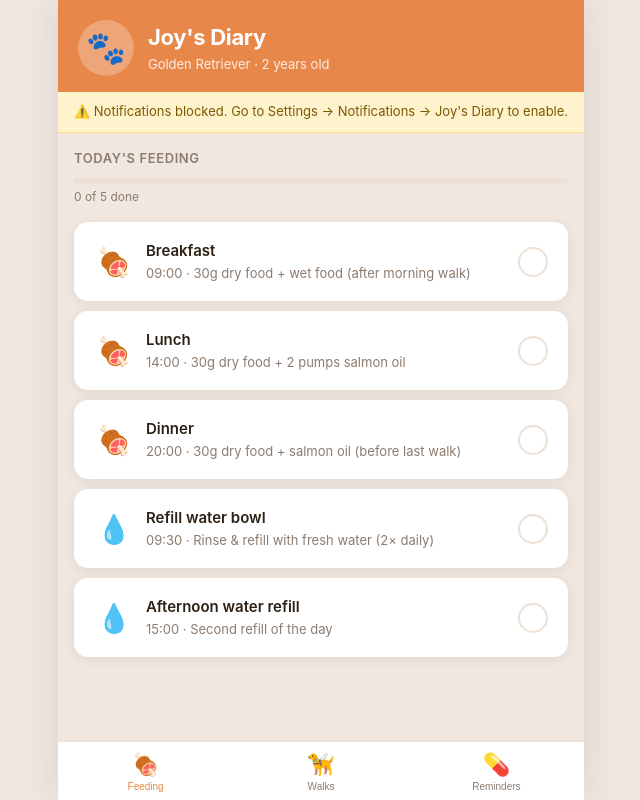
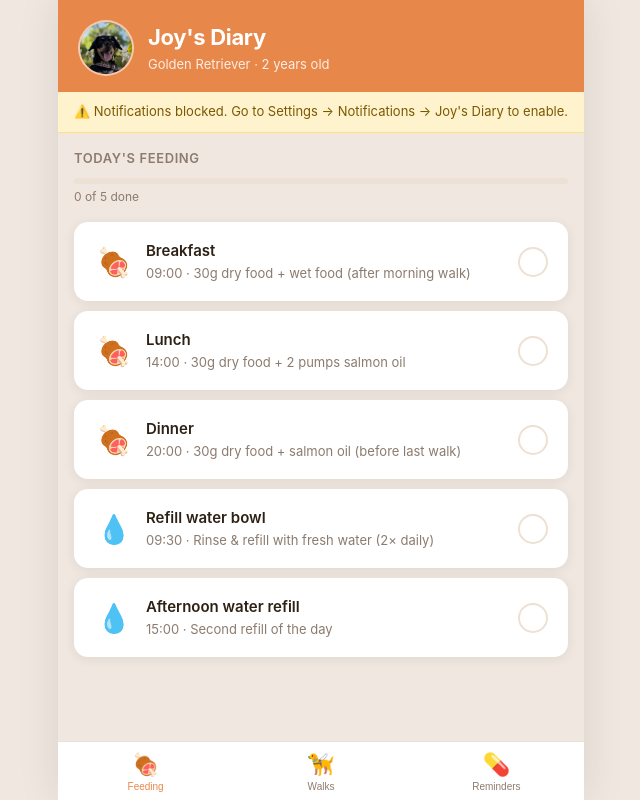
Before and after one commit to tony-yakim/joys_diary, a website: page index.html in a window 1280 px wide. Shown: the whole page, without its empty margins (319-959 px from the left). Drawn offline with Linux system fonts and the light colour scheme.

Commit message:
Use Joy's photo as app icon and avatar

```diff
--- a/index.html
+++ b/index.html
@@ -22,7 +22,7 @@
 
     <header>
       <div class="dog-profile">
-        <div class="dog-avatar">🐾</div>
+        <div class="dog-avatar"><img src="/icons/joy.jpg" alt="Joy" /></div>
         <div class="dog-info">
           <h1>Joy's Diary</h1>
           <p>Golden Retriever · 2 years old</p>
--- a/styles.css
+++ b/styles.css
@@ -58,12 +58,17 @@ header {
   width: 56px;
   height: 56px;
   border-radius: 50%;
+  overflow: hidden;
   background: rgba(255,255,255,0.25);
-  display: flex;
-  align-items: center;
-  justify-content: center;
-  font-size: 32px;
   flex-shrink: 0;
+  border: 2px solid rgba(255,255,255,0.4);
+}
+
+.dog-avatar img {
+  width: 100%;
+  height: 100%;
+  object-fit: cover;
+  display: block;
 }
 
 .dog-info h1 {
--- a/sw.js
+++ b/sw.js
@@ -1,4 +1,4 @@
-const CACHE = 'joys-diary-v3';
+const CACHE = 'joys-diary-v4';
 const ASSETS = [
   '/',
   '/index.html',
@@ -7,6 +7,7 @@ const ASSETS = [
   '/manifest.json',
   '/icons/icon-192.png',
   '/icons/icon-512.png',
+  '/icons/joy.jpg',
 ];
 
 self.addEventListener('install', e => {
```
Also changed, not shown: icons/icon-192.png, icons/icon-512.png, icons/joy.jpg (added), 1 other file.
